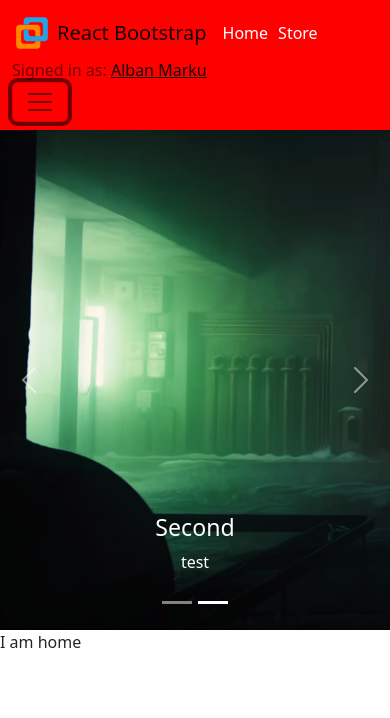
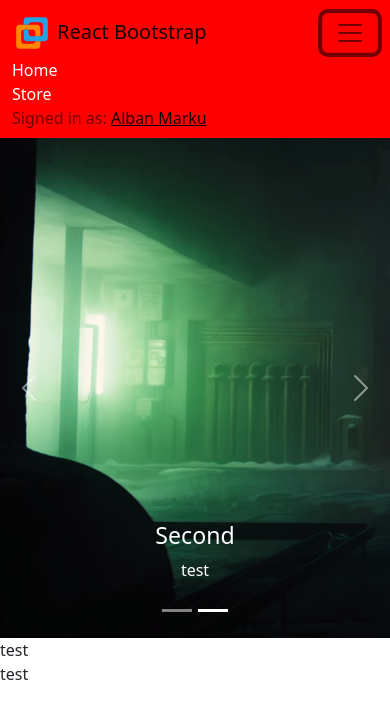
Before and after one commit to AlbanMarku/shopTemplate, a React (Vite) app: page / in a window 390 px wide. Both pictures are taken after a click on the button 350 px from the left and 33 px from the top of the page. Shown: the top 718 px of the page. Built offline with nearby package versions, Linux system fonts and the light colour scheme.

Commit message:
Fix navbar mobile.

```diff
--- a/src/components/Navcomp.tsx
+++ b/src/components/Navcomp.tsx
@@ -9,30 +9,47 @@ import logo from '../assets/logo.svg';
 function Navcomp() {
   return (
     <nav>
-      <Navbar expand="md">
+      <Navbar expand="lg">
         <Container>
-          <Navbar.Brand className="logoArea">
-            <img alt="logo" src={logo} className="d-inline-block align-top" />
-            <header>React Bootstrap</header>
-          </Navbar.Brand>
-          <Nav className="me-auto">
-            <Navbar.Collapse className="links">
+          <Link id="header" to="/">
+            <Navbar.Brand className="logoArea">
+              <img alt="logo" src={logo} className="d-inline-block align-top" />
+              <div className="headerText">
+                <header>React Bootstrap</header>
+              </div>
+            </Navbar.Brand>
+          </Link>
+          <Navbar.Toggle aria-controls="basic-navbar-nav" />
+          <Navbar.Collapse id="basic-navbar-nav">
+            <Nav className="me-auto links">
               <Link to="/">
                 <Nav.Item>Home</Nav.Item>
               </Link>
               <Link to="/store">
                 <Nav.Item>Store</Nav.Item>
               </Link>
-            </Navbar.Collapse>
+            </Nav>
+          </Navbar.Collapse>
+          {/* jitter from two .collapse */}
+          <Navbar.Collapse className="justify-content-end">
+            <Navbar.Text>
+              Signed in as: <a href="#">Alban Marku</a>
+            </Navbar.Text>
+          </Navbar.Collapse>
+        </Container>
+      </Navbar>
+
+      {/* <Navbar expand="md">
+        <Container>
+          <Nav className="me-auto">
           </Nav>
           <Navbar.Collapse className="justify-content-end">
             <Navbar.Text>
               Signed in as: <a href="#">Alban Marku</a>
             </Navbar.Text>
           </Navbar.Collapse>
-          <Navbar.Toggle />
         </Container>
-      </Navbar>
+      </Navbar> */}
     </nav>
   );
 }
--- /dev/null
+++ b/src/styles/home.css
@@ -0,0 +1,3 @@
+.content {
+    max-width: 1700px;
+}
--- a/src/styles/navcomp.css
+++ b/src/styles/navcomp.css
@@ -6,18 +6,24 @@ nav img {
     width: 40px;
 }
 
+#header {
+    text-decoration: none;
+}
+
+.headerText {
+    /* why not aligned */
+    padding-bottom: 3px;
+}
+
 .logoArea {
     display: flex;
     align-items: center;
     gap: 5px;
 }
 
-.links {
-    display: flex;
-    gap: 10px;
-}
-
 .links > * {
     color: white;
     text-decoration: none;
+    margin-right: 10px;
+
 }
--- a/src/views/Home.tsx
+++ b/src/views/Home.tsx
@@ -1,12 +1,36 @@
+import Container from 'react-bootstrap/esm/Container';
+import Col from 'react-bootstrap/Col';
+import Row from 'react-bootstrap/Row';
 import Navcomp from '../components/Navcomp';
 import Carouselcomp from '../components/Carouselcomp';
+import '../styles/home.css';
 
 function Home() {
   return (
     <div className="Home">
-      <Navcomp />
-      <Carouselcomp />
-      <p>I am home</p>
+      <Container fluid className="gx-0">
+        <Row className="gx-0">
+          <Col>
+            <Navcomp />
+          </Col>
+        </Row>
+      </Container>
+
+      <Container fluid="lg" className="gx-0 content">
+        <Row className="gx-0">
+          <Col>
+            <Carouselcomp />
+          </Col>
+        </Row>
+        <Row className="gx-0">
+          <Col xs={12} md={6}>
+            test
+          </Col>
+          <Col xs={12} md={6}>
+            test
+          </Col>
+        </Row>
+      </Container>
     </div>
   );
 }
```
Also changed, not shown: src/components/Basket.tsx (added), src/components/ItemCard.tsx (added).
